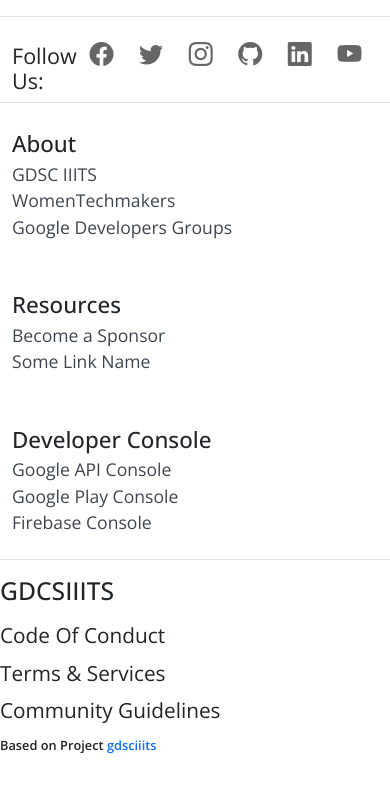
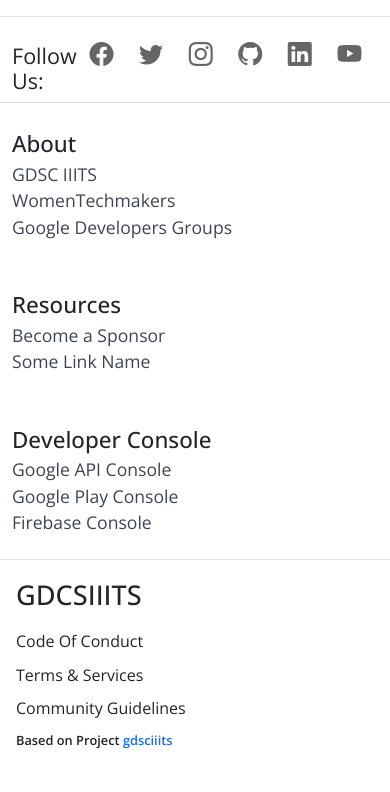
Before and after one commit to surya0180/gdsc-footer, a React (Create React App) app: page / in a window 390 px wide. Shown: the top 792 px of the page. Built offline with nearby package versions, Linux system fonts and the light colour scheme; some icons are missing.

Commit message:
Adjusted css

```diff
--- a/src/components/footer.jsx
+++ b/src/components/footer.jsx
@@ -35,13 +35,13 @@
         </div>
         <div className={`container ${classes.trailing}`}>
             <div className="row">
-                <div className="col-sm-2 col-md-2">
+                <div className="col-sm-12 col-md-2">
                     <h2>GDCSIIITS</h2>
                 </div>
-                <div className={`col-md-2 col-sm-2 ${classes.options}`}>Code Of Conduct</div>
-                <div className={`col-md-2 col-sm-2 ${classes.options}`}>Terms & Services</div>
-                <div className={`col-md-4 col-sm-4 ${classes.options}`}>Community Guidelines</div>
-                <div className={`col-md-2 col-sm-2 ${classes.options} ${classes.ref}`}>Based on Project <a href="https://github.com/GDSCIIITS/GDSC-Website">gdsciiits</a></div>
+                <div className={`col-md-2 col-sm-12 ${classes.options}`}>Code Of Conduct</div>
+                <div className={`col-md-2 col-sm-12 ${classes.options}`}>Terms & Services</div>
+                <div className={`col-md-4 col-sm-12 ${classes.options}`}>Community Guidelines</div>
+                <div className={`col-md-2 col-sm-12 ${classes.options} ${classes.ref}`}>Based on Project <a href="https://github.com/GDSCIIITS/GDSC-Website">gdsciiits</a></div>
             </div>
         </div>
     </footer>
--- a/src/components/footer.module.css
+++ b/src/components/footer.module.css
@@ -27,7 +27,7 @@
 }
 
 .trailing {
-    padding: 1em 0;
+    padding: 1em 1em;
 }
 
 .options {
@@ -44,3 +44,57 @@
 .ref a {
     text-decoration: none;
 }
+
+@media only screen and (max-width: 1200px) {
+    .options {
+        padding-top: .6em;
+        font-size: 1em;
+    }
+
+    .ref {
+        font-weight: 900;
+        font-size: .8em;
+        padding-top: .8em;
+    }
+
+    .trailing h2 {
+        font-size: 1.7em;
+        padding-top: .1em;
+    }
+}
+
+@media only screen and (max-width: 992px) {
+    .options {
+        padding-top: .6em;
+        font-size: .7em;
+    }
+
+    .ref {
+        font-weight: 900;
+        font-size: .6em;
+        padding-top: .8em;
+    }
+
+    .trailing h2 {
+        font-size: 1.4em;
+        padding-top: .1em;
+    }
+}
+
+@media only screen and (max-width: 767px) {
+    .options {
+        padding-top: .6em;
+        font-size: 1em;
+    }
+
+    .ref {
+        font-weight: 900;
+        font-size: .8em;
+        padding-top: .8em;
+    }
+
+    .trailing h2 {
+        font-size: 1.7em;
+        padding-top: .1em;
+    }
+}
```
